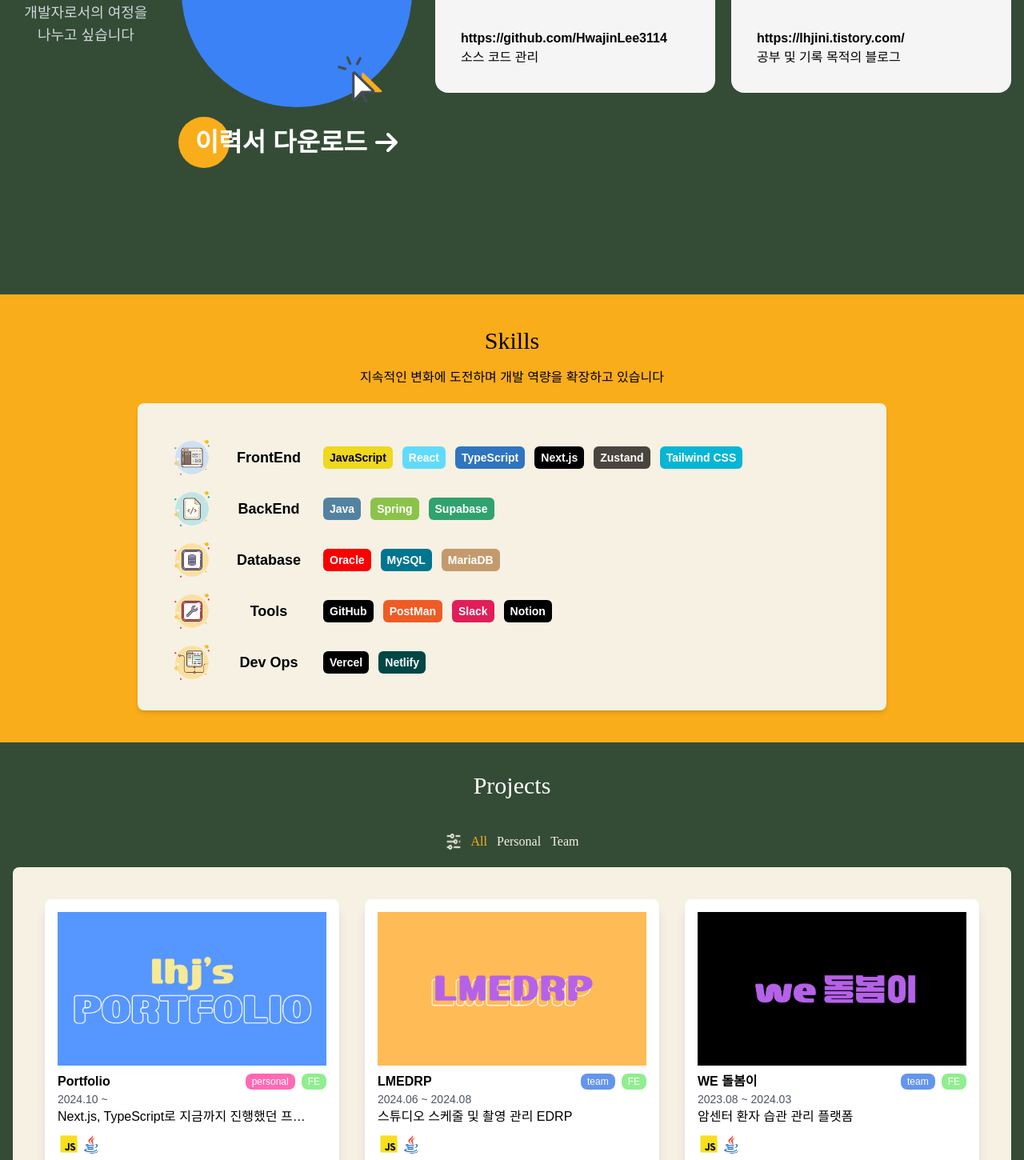
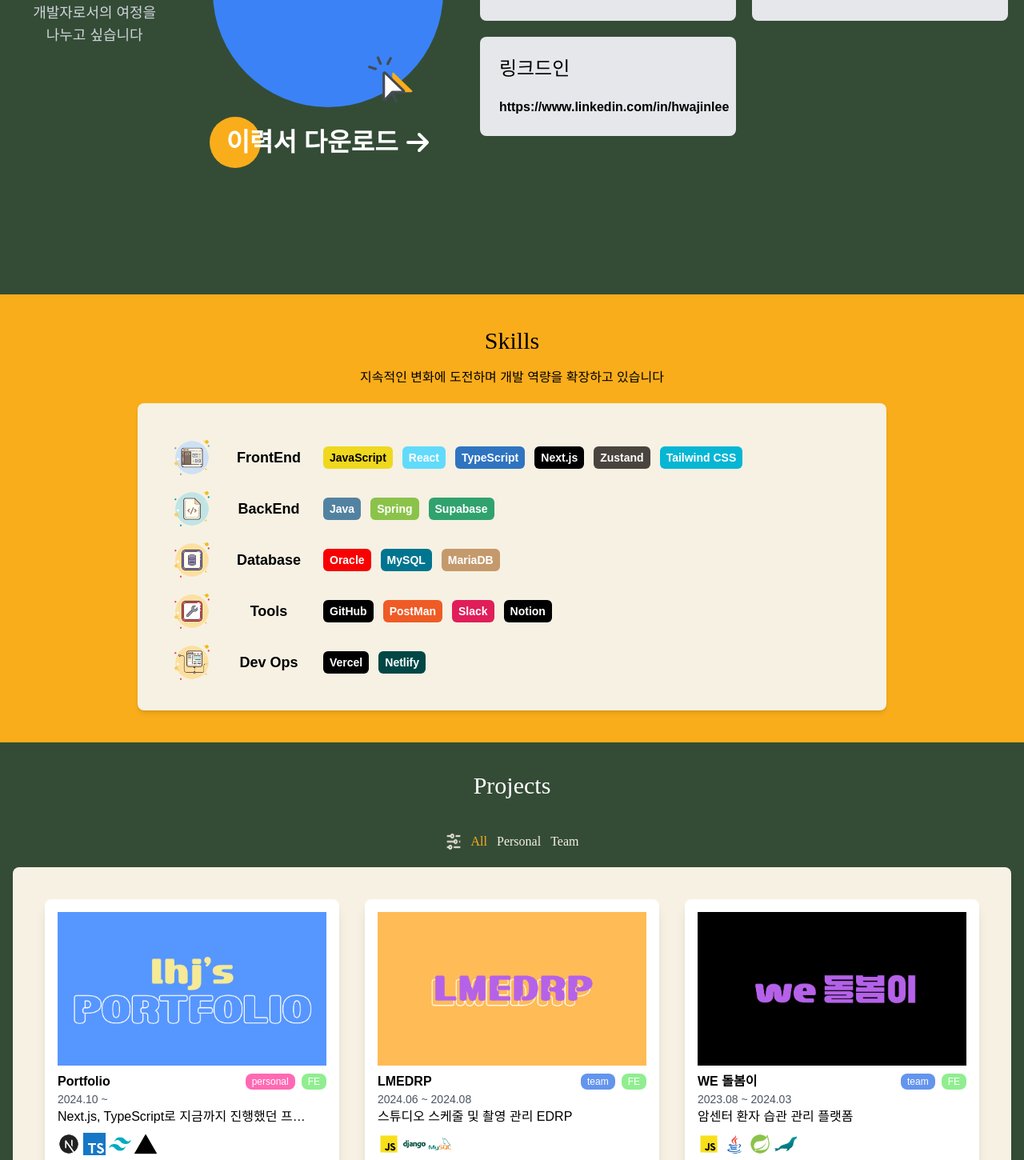
Before and after one commit to HwajinLee3114/lhjin-portfolio, a Next.js app: page / in a window 1280 px wide. Shown: the part 880-2330 px from the top of the page at 80% size. Built offline with nearby package versions, Linux system fonts and the light colour scheme; a web font is replaced by a local one.

Commit message:
프로젝트별 Tech 스킬 update, .css > tailwind css

```diff
--- a/src/app/about/page.tsx
+++ b/src/app/about/page.tsx
@@ -1,6 +1,6 @@
 import SlideButton from "@/components/button/SlideButton";
 import ProfileCircle from "@/components/about/ProfileCircle";
-import HoverAMenu from "@/components/menu/HoverAMenu";
+import HoverAMenu from "@/components/comn/HoverAMenu";
 import React from "react";
 
 
@@ -29,16 +29,21 @@ export default function About() {
       </div>
 
       <div className="h-full flex-grow w-full flex flex-col items-center justify-center">
-        <div className="flex flex-col xl:flex-row gap-5">
+        <div className="flex flex-col flex-wrap xl:flex-row gap-5">
           <HoverAMenu
             url="https://github.com/HwajinLee3114"
             title="Git Hub"
             description="소스 코드 관리"
           />
           <HoverAMenu
-            url="https://lhjini.tistory.com/"
+            url="https://lhjini.tistory.com"
             title="lhjin.log"
             description="공부 및 기록 목적의 블로그"
+          />
+          <HoverAMenu
+            url="https://www.linkedin.com/in/hwajinlee"
+            title="링크드인"
+            description=""
           />
         </div>
       </div>
--- a/src/app/project/page.tsx
+++ b/src/app/project/page.tsx
@@ -81,7 +81,6 @@ export default function Projects() {
                 id={project.id}
                 title={project.title}
                 period={project.period}
-                skill={project.skill}
                 skillItem={project.skillItem}
                 filter={project.filter}
                 imageSrc={project.thumb}
--- a/src/components/menu/HoverAMenu.tsx
+++ b/src/components/comn/HoverAMenu.tsx
@@ -1,5 +1,4 @@
 import React from 'react';
-import styles from './HoverAMenu.module.css';
 
 interface HoverAMenuProps {
   img?: string;
@@ -10,22 +9,22 @@ interface HoverAMenuProps {
 
 const HoverAMenu: React.FC<HoverAMenuProps> = ({ img, title, url, description }) => {
   return (
-    <a className={styles.archive} href={url} target="_blank" rel="noopener noreferrer">
+    <a className='min-w-[300px] max-w-[320px] w-full p-6 bg-gray-200 rounded-lg text-decoration-none transition-transform duration-200 ease-linear hover:scale-105' href={url} target="_blank" rel="noopener noreferrer">
       {img && (
-        <div className={styles.imgWrapper}>
+        <div>
           <img
             alt={`${title} 이미지`}
             loading="lazy"
             width="384"
             height="84"
             src={img}
-            className={`${styles.image} mb-5`}
+            className={`transparent mb-5`}
           />
         </div>
       )}
-      {title && <div className={`${styles.url} text-2xl mb-10 g_RiaSansFont`}>{title}</div>}
-      {url && <div className={styles.url}>{url}</div>}
-      {description && <div className={styles.description}>{description}</div>}
+      {title && <div className='text-2xl mb-5 g_RiaSansFont'>{title}</div>}
+      {url && <div className='font-bold'>{url}</div>}
+      {description && <div>{description}</div>}
     </a>
   );
 };
--- a/src/components/menu/HoverAMenu.module.css
+++ /dev/null
@@ -1,32 +0,0 @@
-.archive {
-  min-width: 350px;
-  max-width: 350px;
-  width: 100%;
-  padding: 2rem;
-  background-color: #f5f5f5;
-  border-radius: 1rem;
-  text-decoration: none;
-  transition: transform 0.2s ease;
-}
-
-.archive:hover {
-  transform: scale(1.05);
-}
-
-.imgWrapper {}
-
-.image {
-  color: transparent;
-}
-
-.url {
-  font-weight: bold;
-}
-
-.description {}
-
-@media (max-width: 1024px) {
-}
-
-@media (max-width: 768px) {
-}
--- a/src/components/project/ProjectCard.tsx
+++ b/src/components/project/ProjectCard.tsx
@@ -24,7 +24,6 @@ interface ProjectCardProps {
   feature?: string[];
   link?: string;
   imageSrc?: string;
-  skill: string;
   skillItem: SkillItem[];
   description: string;
 }
@@ -58,7 +57,6 @@ const ProjectCard: React.FC<ProjectCardProps> = ({
   feature,
   link,
   imageSrc,
-  skill,
   skillItem,
   description,
 }) => {
@@ -127,11 +125,11 @@ const ProjectCard: React.FC<ProjectCardProps> = ({
           </span>
         </div>
         {/* <div className="self-start py-1 px-3 mb-2 bg-themacolor15 border-2 border-themacolor4 rounded text-sm">
-          {skill}
+          {skillItem.map(item => item.name).join(', ')}
         </div> */}
-        <div className="flex flex-row items-center mb-2">
+        <div className="flex flex-row gap-1 items-center mb-2">
           {skillItem &&
-            skillItem.map((skillI) => (
+            skillItem.map((skillI) => skillI.url && (
               <img
                 key={`${id}_skill_${skillI.id}`}
                 src={`/images/tech/${skillI.url}`}
--- a/src/components/project/detail/ProjectDetailModal.tsx
+++ b/src/components/project/detail/ProjectDetailModal.tsx
@@ -73,12 +73,12 @@ export const ProjectDetailModal = ({ isOpen, activeId }: ModalProps) => {
                 </div>
 
                 <div className="items-center py-1 px-3 mb-2 bg-themacolor15 border-2 border-themacolor4 rounded text-sm">
-                  {project.skill}
+                  {project.skillItem.map(item => item.name).join(', ')}
                 </div>
 
                 {/* <div className="flex flex-row items-center mb-2">
                   {project.skillItem &&
-                    project.skillItem.map((skill) => (
+                    project.skillItem.map((skill) => skillI.url && (
                       <img
                         key={`${project.id}_skill_${skill.id}`}
                         src={`/images/tech/${skill.url}`}
--- a/src/data/projects.ts
+++ b/src/data/projects.ts
@@ -20,7 +20,6 @@ export interface Project {
   id: string;
   title: string;
   period: string;
-  skill: string;
   git: string;
   site: string;
   filter: { name: string; color: string }[];
@@ -37,7 +36,6 @@ export const projects: Project[] = [
     id: '1',
     title: "KT GiGA Live CMS",
     period: "2024.10 ~ 2024.11",
-    skill: "전자정부프레임워크, Java, Spring, JavaScript, JSP, PostgreSQL",
     git: "",
     site: "",
     filter: [
@@ -60,21 +58,20 @@ export const projects: Project[] = [
       },
     ],
     skillItem: [
+      { id: "0", name: "전자정부프레임워크", url: "" },
       { id: "1", name: "Java", url: "java-100.png" },
       { id: "2", name: "Spring", url: "spring-100.png" },
       { id: "3", name: "JavaScript", url: "js-100.png" },
+      { id: "00", name: "JSP", url: "" },
       { id: "4", name: "PostgreSQL", url: "postgreesql-100.png" },
     ],
     thumb: 'pj1.png',
-    images: [
-      // { id: "1", url: "", name: "" },
-    ],
+    images: [],
   },
   {
     id: '2',
     title: "분양이부장",
     period: "2021.05 ~ 2022.05",
-    skill: "JavaScript, JSP, MySQL, Java",
     git: "",
     site: "",
     filter: [
@@ -105,7 +102,10 @@ export const projects: Project[] = [
     ],
     skillItem: [
       { id: "1", name: "JavaScript", url: "js-100.png" },
+      { id: "00", name: "JSP", url: "" },
       { id: "2", name: "Java", url: "java-100.png" },
+      { id: "3", name: "Spring", url: "spring-100.png" },
+      { id: "4", name: "MySQL", url: "mysql-100.png" },
     ],
     thumb: 'pj2.png',
     images: [
@@ -130,7 +130,6 @@ export const projects: Project[] = [
     id: '3',
     title: "Pleisure",
     period: "2021.05 ~ 2022.02",
-    skill: "JavaScript, JSP, Spring, MySQL",
     git: "",
     site: "",
     filter: [
@@ -154,7 +153,10 @@ export const projects: Project[] = [
     ],
     skillItem: [
       { id: "1", name: "JavaScript", url: "js-100.png" },
+      { id: "00", name: "JSP", url: "" },
       { id: "2", name: "Java", url: "java-100.png" },
+      { id: "3", name: "Spring", url: "spring-100.png" },
+      { id: "4", name: "MySQL", url: "mysql-100.png" },
     ],
     thumb: 'pj3.png',
     images: [
@@ -176,7 +178,6 @@ export const projects: Project[] = [
     id: '4',
     title: "Digital Real Trip(DRT)",
     period: "2021.10 ~ 2021.12, 2022.04 ~ 2022.09",
-    skill: "JavaScript, JSP, Spring, MySQL",
     git: "",
     site: "https://www.djes.co.kr",
     filter: [
@@ -201,7 +202,10 @@ export const projects: Project[] = [
     ],
     skillItem: [
       { id: "1", name: "JavaScript", url: "js-100.png" },
+      { id: "00", name: "JSP", url: "" },
       { id: "2", name: "Java", url: "java-100.png" },
+      { id: "3", name: "Spring", url: "spring-100.png" },
+      { id: "4", name: "MySQL", url: "mysql-100.png" },
     ],
     thumb: 'pj4.png',
     images: [
@@ -219,7 +223,6 @@ export const projects: Project[] = [
     id: '5',
     title: "너의 운동은",
     period: "2022.02 ~ 2022.04",
-    skill: "React, Spring, Java, MySQL",
     git: "",
     site: "",
     filter: [
@@ -243,8 +246,10 @@ export const projects: Project[] = [
       },
     ],
     skillItem: [
-      { id: "1", name: "JavaScript", url: "js-100.png" },
+      { id: "1", name: "React", url: "react-100.png" },
       { id: "2", name: "Java", url: "java-100.png" },
+      { id: "3", name: "Spring", url: "spring-100.png" },
+      { id: "4", name: "MySQL", url: "mysql-100.png" },
     ],
     thumb: 'pj5.png',
     images: [
@@ -263,7 +268,6 @@ export const projects: Project[] = [
     id: '6',
     title: "포켓데이터",
     period: "2022.02 ~ 2022.04",
-    skill: "React, Spring, Java, MySQL",
     git: "",
     site: "",
     filter: [
@@ -286,8 +290,10 @@ export const projects: Project[] = [
       },
     ],
     skillItem: [
-      { id: "1", name: "JavaScript", url: "js-100.png" },
+      { id: "1", name: "React", url: "react-100.png" },
       { id: "2", name: "Java", url: "java-100.png" },
+      { id: "3", name: "Spring", url: "spring-100.png" },
+      { id: "4", name: "MySQL", url: "mysql-100.png" },
     ],
     thumb: 'pj6.png',
     images: [
@@ -302,7 +308,6 @@ export const projects: Project[] = [
     id: '7',
     title: "면세점 사이트",
     period: "2022.09 ~ 2023.07",
-    skill: "JavaScript, JSP, React, Spring, Java, Oracle",
     git: "",
     site: "",
     filter: [
@@ -325,7 +330,11 @@ export const projects: Project[] = [
     ],
     skillItem: [
       { id: "1", name: "JavaScript", url: "js-100.png" },
-      { id: "2", name: "Java", url: "java-100.png" },
+      { id: "00", name: "JSP", url: "" },
+      { id: "2", name: "React", url: "react-100.png" },
+      { id: "3", name: "Java", url: "java-100.png" },
+      { id: "4", name: "Spring", url: "spring-100.png" },
+      { id: "5", name: "Oracle", url: "oracle-100.png" },
     ],
     thumb: 'pj7.png',
     images: [
@@ -360,7 +369,10 @@ export const projects: Project[] = [
     ],
     skillItem: [
       { id: "1", name: "JavaScript", url: "js-100.png" },
+      { id: "00", name: "JSP", url: "" },
       { id: "2", name: "Java", url: "java-100.png" },
+      { id: "3", name: "Spring", url: "spring-100.png" },
+      { id: "4", name: "MariaDB", url: "maria-100.png" },
     ],
     thumb: 'pj8.png',
     images: [
@@ -385,7 +397,6 @@ export const projects: Project[] = [
     id: '9',
     title: "WE 돌봄이",
     period: "2023.08 ~ 2024.03",
-    skill: "JavaScript, JSP, Spring, Java, MariaDB",
     git: "",
     site: "http://we.cookplay.net",
     filter: [
@@ -409,7 +420,10 @@ export const projects: Project[] = [
     ],
     skillItem: [
       { id: "1", name: "JavaScript", url: "js-100.png" },
+      { id: "00", name: "JSP", url: "" },
       { id: "2", name: "Java", url: "java-100.png" },
+      { id: "3", name: "Spring", url: "spring-100.png" },
+      { id: "4", name: "MariaDB", url: "maria-100.png" },
     ],
     thumb: 'pj9.png',
     images: [
@@ -432,7 +446,6 @@ export const projects: Project[] = [
     id: '10',
     title: "LMEDRP",
     period: "2024.06 ~ 2024.08",
-    skill: "JavaScript, JSP, Django, MySQL",
     git: "",
     site: "https://lmedrp.com",
     filter: [
@@ -458,7 +471,9 @@ export const projects: Project[] = [
     ],
     skillItem: [
       { id: "1", name: "JavaScript", url: "js-100.png" },
-      { id: "2", name: "Java", url: "java-100.png" },
+      { id: "00", name: "JSP", url: "" },
+      { id: "2", name: "Django", url: "django-100.png" },
+      { id: "3", name: "MySQL", url: "mysql-100.png" },
     ],
     thumb: 'pj10.png',
     images: [
@@ -498,8 +513,10 @@ export const projects: Project[] = [
       // },
     ],
     skillItem: [
-      { id: "1", name: "JavaScript", url: "js-100.png" },
-      { id: "2", name: "Java", url: "java-100.png" },
+      { id: "1", name: "Next.js", url: "next-100.png" },
+      { id: "2", name: "TypeScript", url: "typescript-100.png" },
+      { id: "3", name: "TailwindCSS", url: "tailwind-100.png" },
+      { id: "4", name: "Vercel", url: "vercel-100.png" },
     ],
     thumb: 'pj11.png',
     images: [
```
Also changed, not shown: public/images/tech/maria-100.png (added), public/images/tech/vercel-100.png (added).
